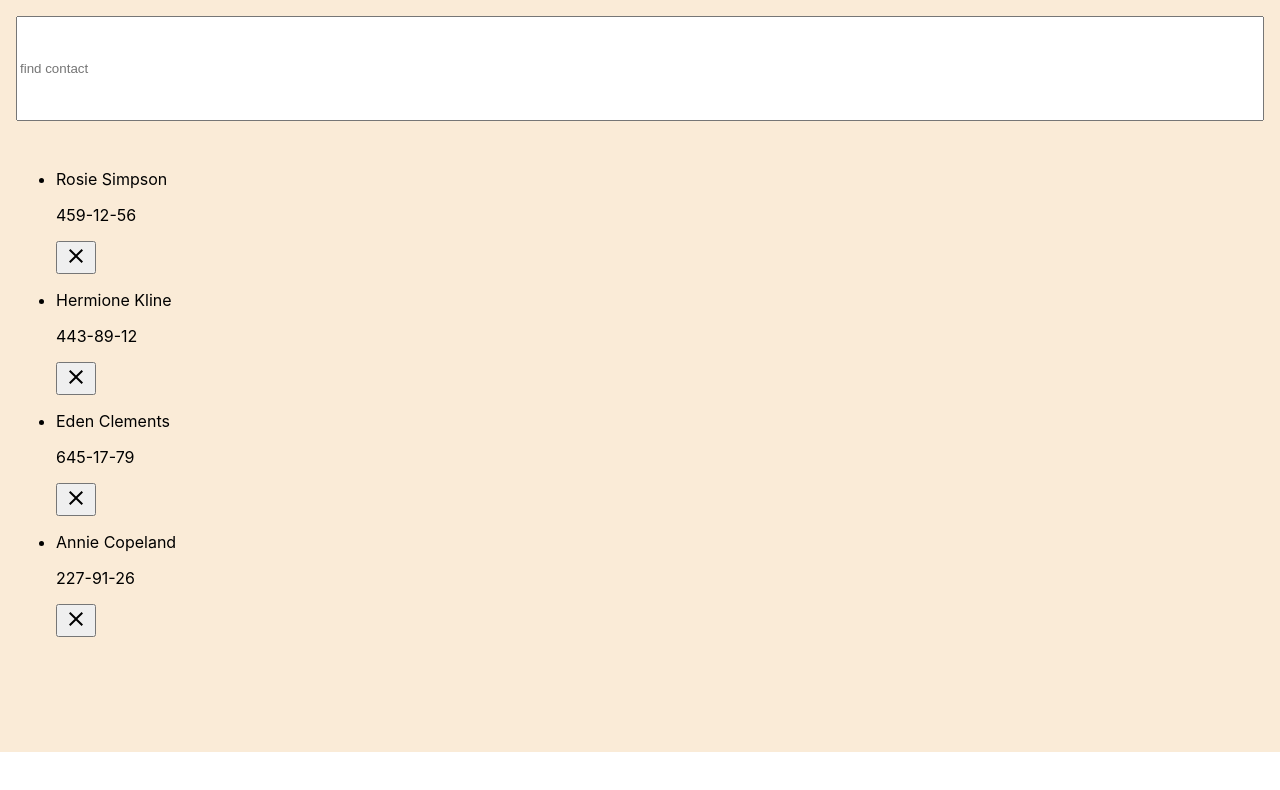
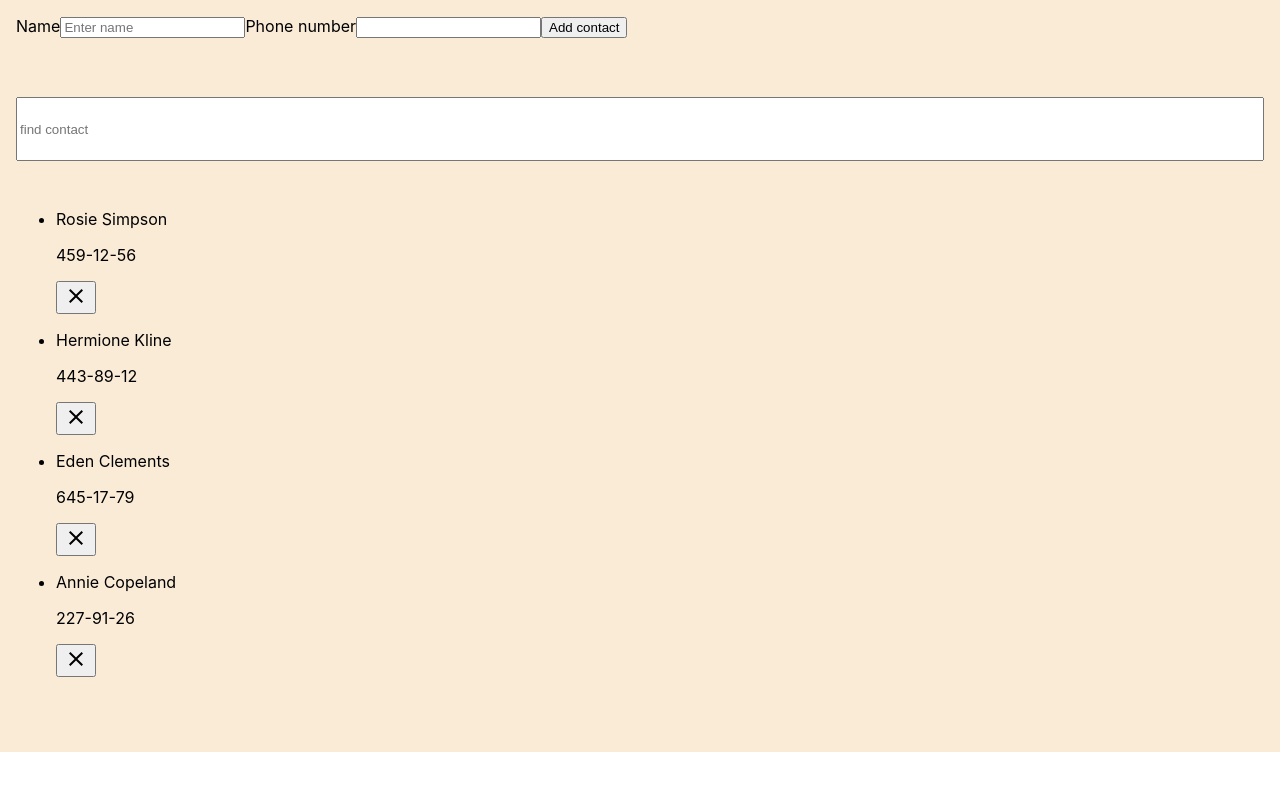
Before and after one commit to Iryna-Artymuk/goit-react-hw-06-phonebook, a React (Create React App) app: page / in a window 1280 px wide. Shown: the top 790 px of the page. Built offline with nearby package versions, Linux system fonts and the light colour scheme.

Commit message:
Update App.jsx

```diff
--- a/src/components/App/App.jsx
+++ b/src/components/App/App.jsx
@@ -6,7 +6,7 @@ import { Filter } from '../Filter/Filter';
 export const App = () => {
   return (
     <Layout>
-      {/* <Form /> */}
+      <Form />
       <Filter />
       <ContactsList />
     </Layout>
```
